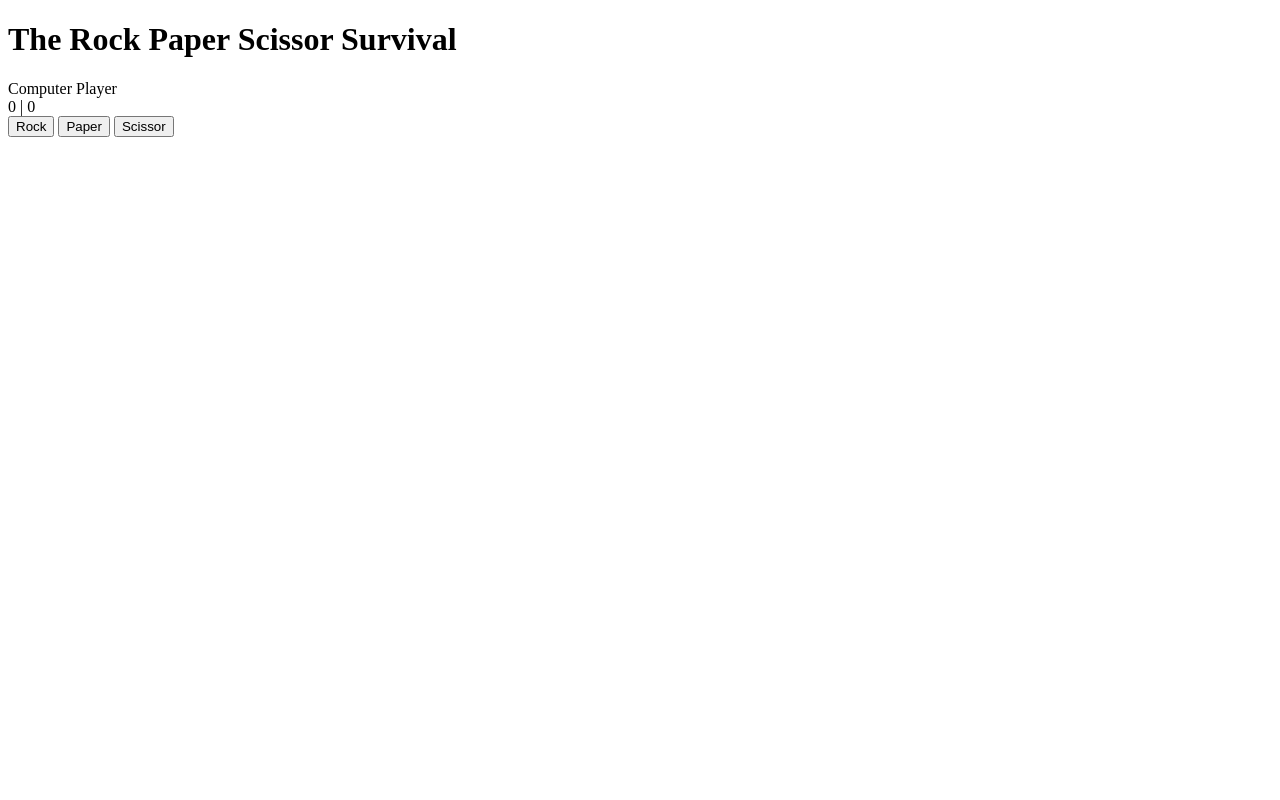
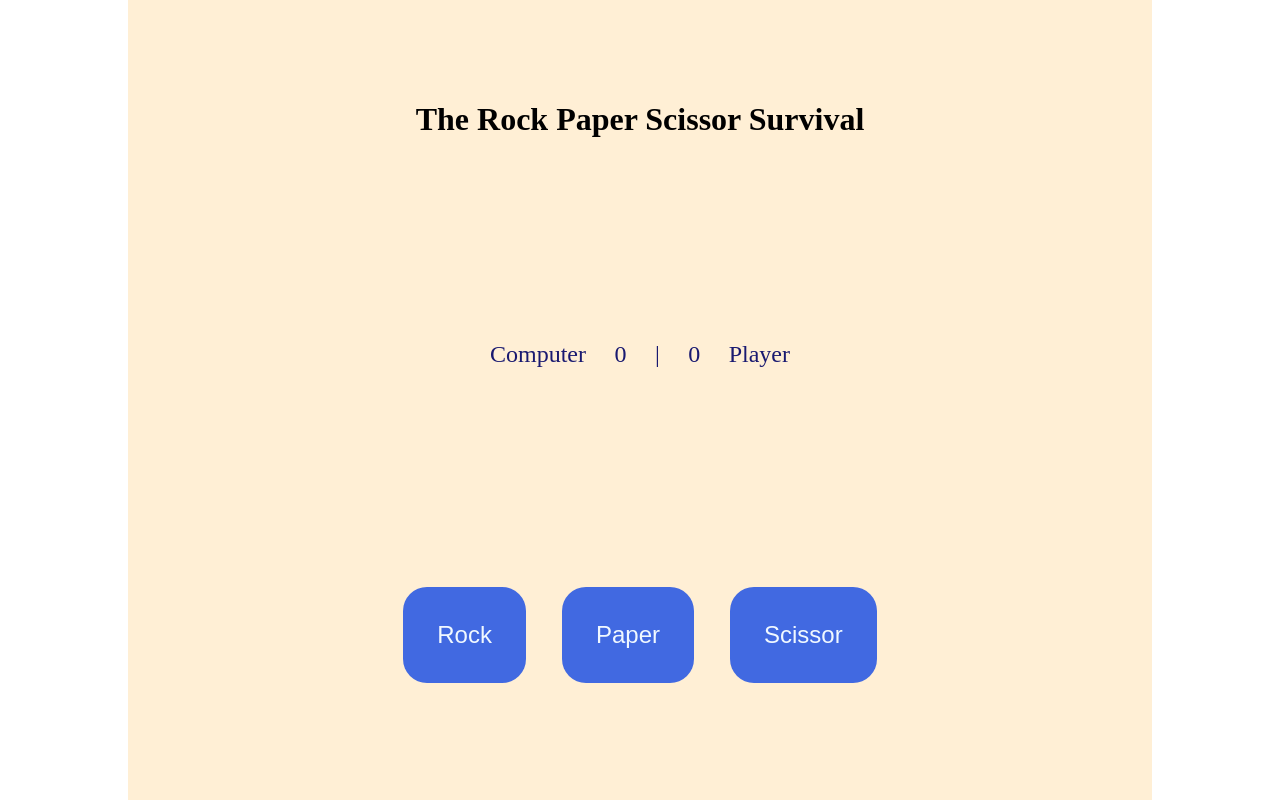
Before and after one commit to mulfranck/rock-paper-scissors-game, a plain HTML site: page index.html in a window 1280 px wide. Drawn offline with Linux system fonts and the light colour scheme.

Commit message:
Added css styling for UI

```diff
--- a/game-script.js
+++ b/game-script.js
@@ -60,12 +60,15 @@ function updateScore() {
   computerScoreHolder.textContent = computerScore;
   playerScoreHolder.textContent = playerScore;
 }
+
 const gameOver = (byWinner) => {
   // playGround.classList.toggle('mute');
-  playGround.innerHTML = `
-    <h2 class="winner"> You ${byWinner} after playing ${total} rounds with ${tie} ties </h2>
-  `
+  playGround.innerHTML += `
+    <h2 class="prevent"> You ${byWinner} after playing ${total} rounds with ${tie} ties </h2>
+  `;
 }
+
+
 
 btns.forEach(btn => {
   btn.addEventListener('click', function(e){
--- a/index.html
+++ b/index.html
@@ -6,11 +6,7 @@
   <meta name="viewport" content="width=device-width, initial-scale=1.0">
   <title>The Rock Paper Scissor Game</title>
 
-  <style>
-    .mute {
-      display: none;
-    }
-  </style>
+  <link rel="stylesheet" href="styles.css">
 
 </head>
 <body>
@@ -19,12 +15,10 @@
 
     <div class="results">
       <div class="scores-owner">
-        <span id="computer">Computer</span>
+        <span id="computer">Computer </span>
+          <span id="computer-score">0</span> |
+          <span id="player-score">0</span>
         <span id="player">Player</span>
-      </div>
-      <div id="scores">
-        <span id="computer-score">0</span> |
-        <span id="player-score">0</span>
       </div>
     </div>
 
--- /dev/null
+++ b/styles.css
@@ -0,0 +1,55 @@
+* {
+  box-sizing: border-box;
+  margin: 0;
+}
+body {
+  width: 100%;
+  display: flex;
+  justify-content: center;
+}
+
+.container {
+   background: papayawhip;
+   width: 80%;
+   height: 100vh;
+   display: flex;
+   flex-direction: column;
+   align-items: center;
+   justify-content: space-around;
+   text-align: center;
+}
+
+
+.results .scores-owner {
+  color: midnightblue;
+  font-size: 24px;
+  width: 300px;
+  display: flex;
+  justify-content: space-between;
+}
+
+
+
+
+.playGround button {
+  margin: 16px;
+  padding: 34px;
+  font-size: 24px;
+  border: 0;
+  border-radius: 24px;
+  background: royalblue;
+  color: aliceblue;
+}
+.playGround button:hover {
+  background-color: aliceblue;
+  color: royalblue;
+  box-shadow: 2px 2px 5px slategray;
+}
+
+
+.prevent {
+  z-index: 999;
+}
+.mute {
+  display: none;
+}
```
